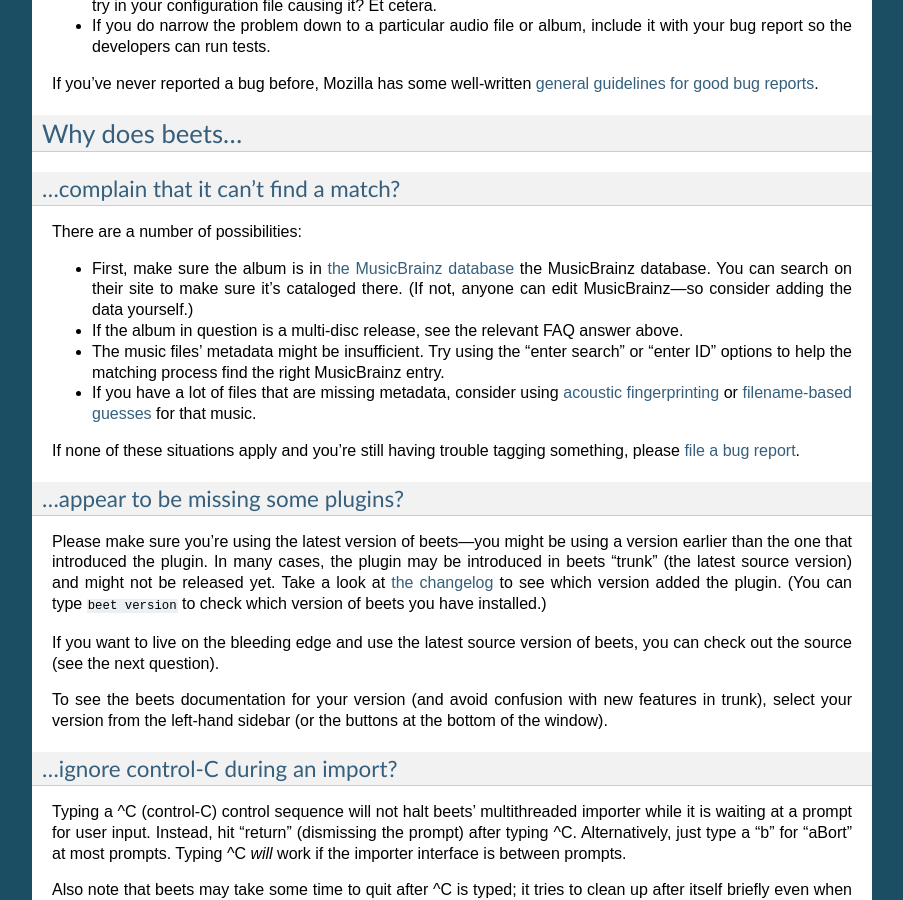
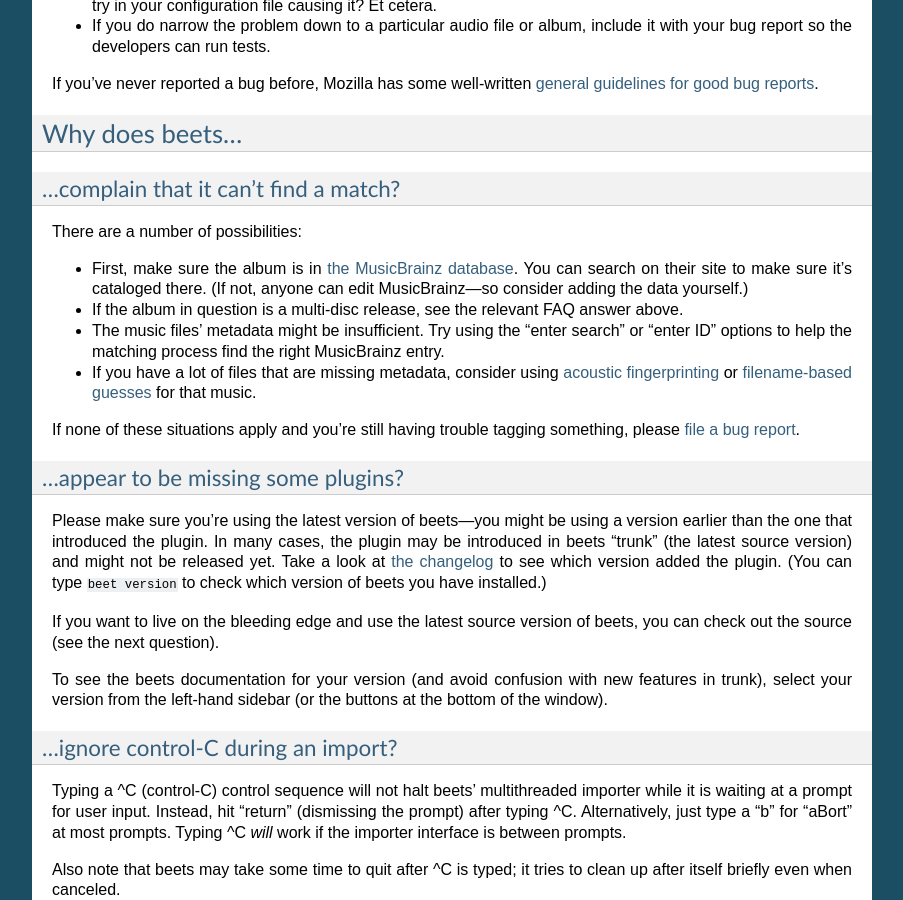
Before and after one commit to google-code-export/beets, a Sphinx documentation site: the page built from docs/faq.rst, in a window 1280 px wide and 900 px high, scrolled down 2690 px. Shown: the whole window, without its empty margins (198-1101 px from the left). Built offline with Sphinx 7.4.7, drawn with Linux system fonts in a browser that asks for light colours.

```diff
--- a/docs/faq.rst
+++ b/docs/faq.rst
@@ -202,9 +202,9 @@
 There are a number of possibilities:
 
 -  First, make sure the album is in `the MusicBrainz
-   database <http://musicbrainz.org/>`__ the MusicBrainz database. You
-   can search on their site to make sure it's cataloged there. (If not,
-   anyone can edit MusicBrainz---so consider adding the data yourself.)
+   database <http://musicbrainz.org/>`__. You can search on their site to make
+   sure it's cataloged there. (If not, anyone can edit MusicBrainz---so
+   consider adding the data yourself.)
 -  If the album in question is a multi-disc release, see the relevant
    FAQ answer above.
 -  The music files' metadata might be insufficient. Try using the "enter
```
Also changed, not shown: 1 other file.
